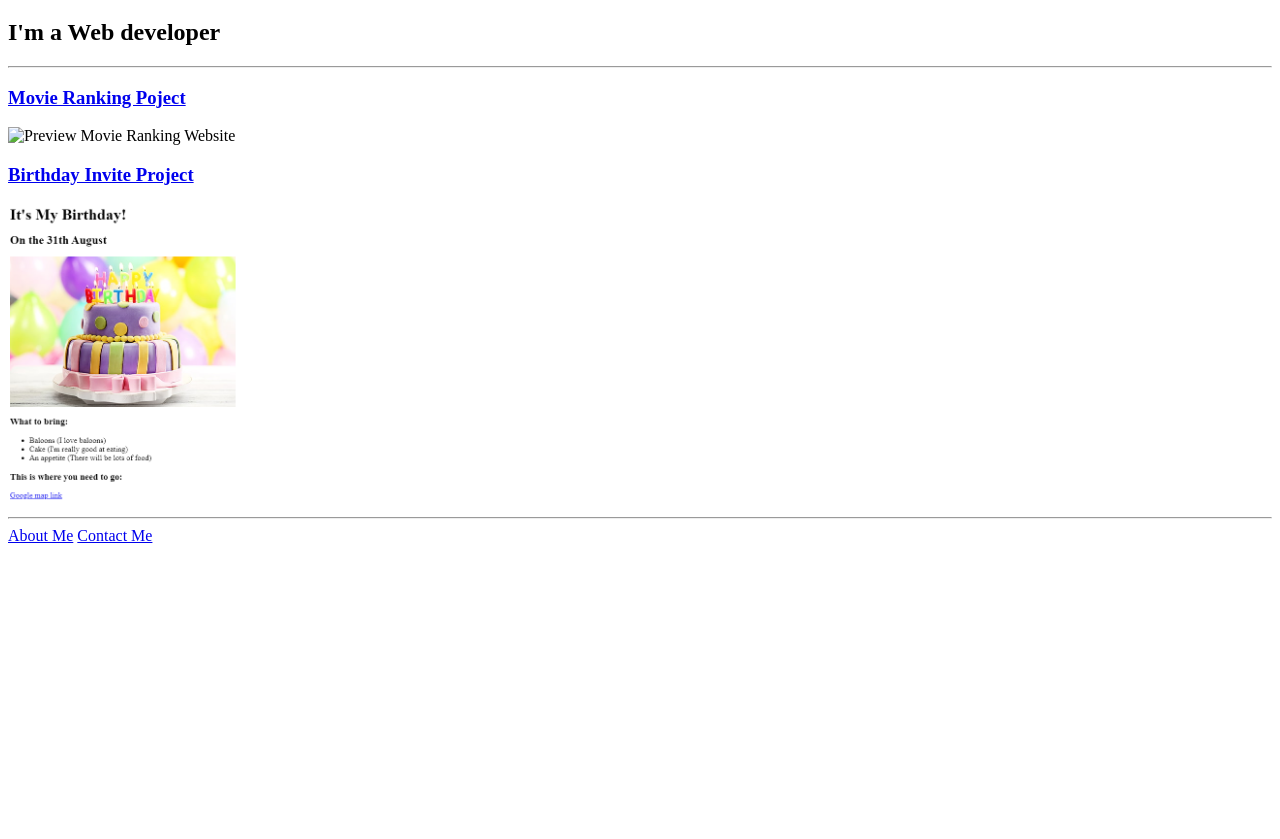
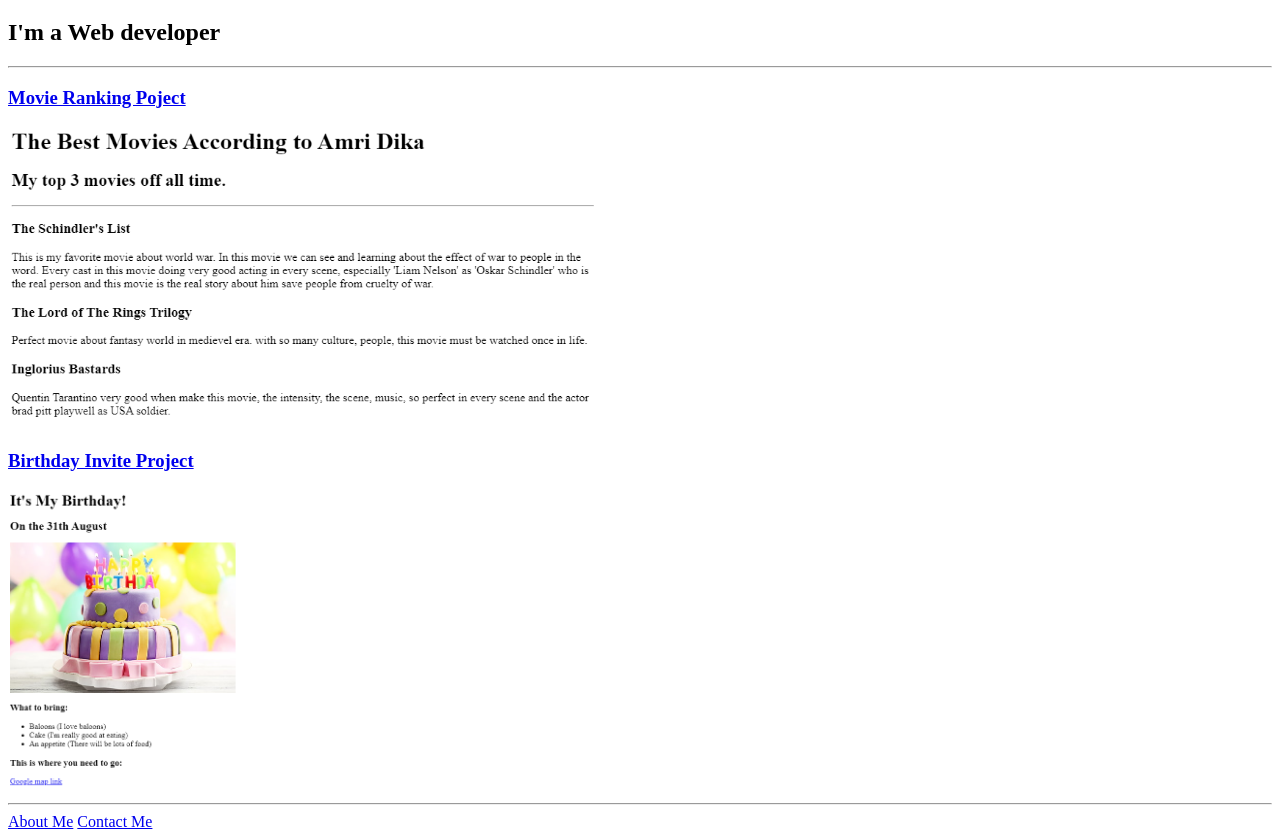
Before and after one commit to amridika/-html-portofolio, a plain HTML site: page index.html in a window 1280 px wide. Shown: the part 61-900 px from the top of the page. Before the commit the page ends 800 px from the top, so only its background shows below. Drawn offline with Linux system fonts and the light colour scheme.

Commit message:
Update index.html

```diff
--- a/index.html
+++ b/index.html
@@ -13,7 +13,7 @@
     <a href="./public/movie-ranking.html">
       <h3>Movie Ranking Poject</h3>
     </a>
-    <img src="./assets/images/movie-ranking.png/" height="10" alt="Preview Movie Ranking Website" />
+    <img src="./assets/images/movie-ranking.png" height="300" alt="Preview Movie Ranking Website" />
 
     <a href="./public/birthday-invite.html">
       <h3>Birthday Invite Project</h3>
```
